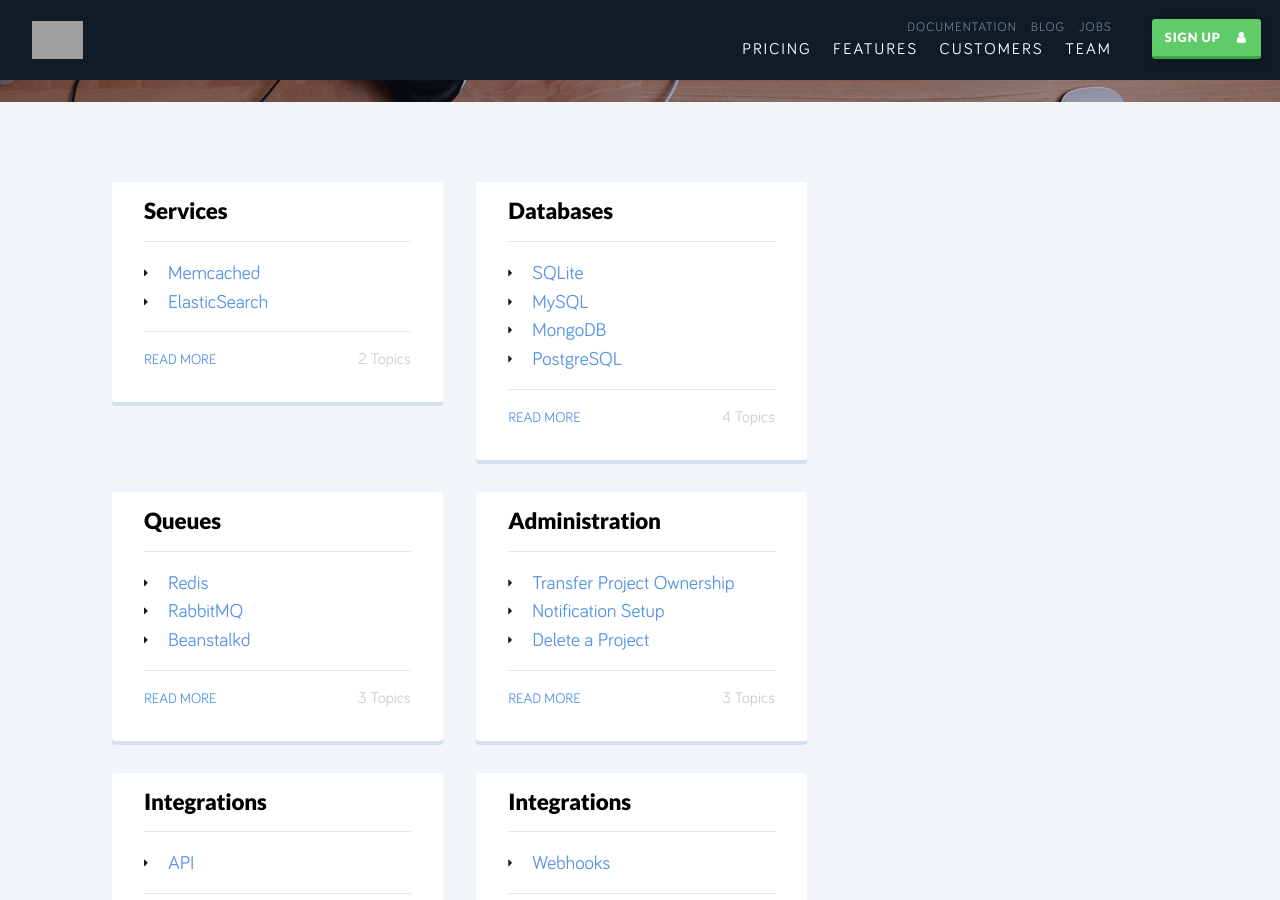
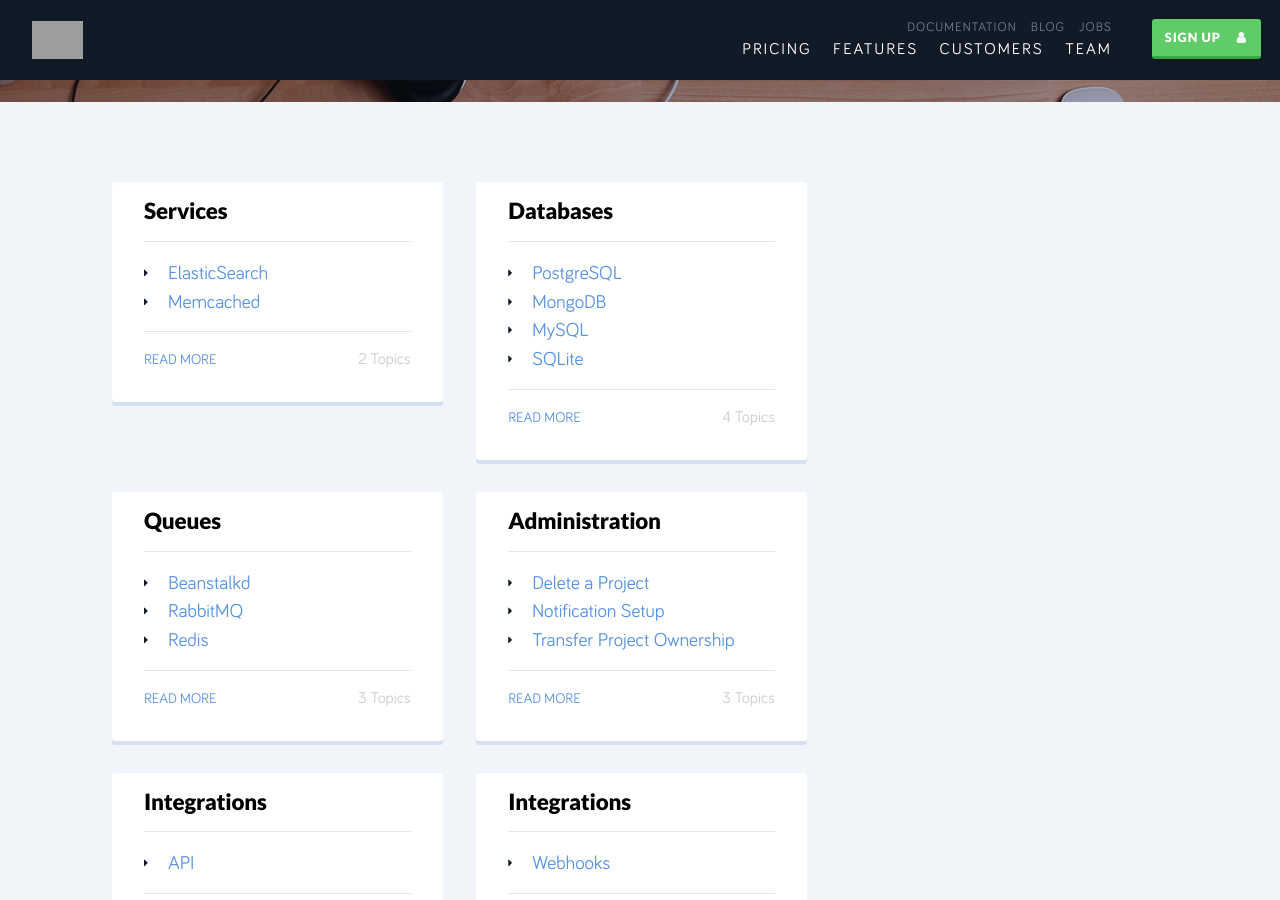
Before and after one commit to up1/documentation, a Jekyll site: the page built from index.html, in a window 1280 px wide and 900 px high, scrolled down 272 px. Built offline with Jekyll 4.4.1, drawn with Linux system fonts in a browser that asks for light colours; nearby versions of some CDN libraries; comment, search, counter and statistics services are not loaded; some of the changed text lies outside the part shown; grey boxes are pictures that could not be loaded.

Commit message:
Enhance Overview Pages
* Limit boxes to 4 items on the start page
* Sort pages by reversed weight (default weight is 50)
* Sort pages alphabetically on category and tag pages

```diff
--- a/_config.yml
+++ b/_config.yml
@@ -1,6 +1,16 @@
 # Site settings
 baseurl: /documentation
 permalink: /:categories/:title/
+
+# Defaults for posts
+defaults:
+  -
+    scope:
+      path: "" # an empty string here means all files in the project
+      type: "posts"
+    values:
+      layout: page
+      weight: 50
 
 # Jekyll
 exclude:
--- a/_layouts/category.html
+++ b/_layouts/category.html
@@ -1,13 +1,14 @@
 ---
 layout: page
 ---
+{% assign category_pages = site.categories[page.category] | sort: 'title' %}
 
 {% if site.data.categories[page.category].introduction %}
 {{ site.data.categories[page.category].introduction | markdownify }}
 {% endif %}
 
 <ul class="ul ul--columnized">
-  {% for category_page in site.categories[page.category] %}
-    <li><a href="{{ site.baseurl }}{{ category_page.url }}">{{ category_page.title }}</a></li>
+  {% for content_page in category_pages %}
+    <li><a href="{{ site.baseurl }}{{ content_page.url }}">{{ content_page.title }}</a></li>
   {% endfor %}
 </ul>
--- a/index.html
+++ b/index.html
@@ -9,11 +9,12 @@
 <div class="contentWrapper">
   <div class="grid grid--boxContainer">
     {% for category in site.categories %}
+    {% assign category_pages = site.categories[category.first] | sort: 'weight' %}
     <div class="colxs100 colsm50 colmd33 collg33">
       <div class="box">
         <h2 class="box__title">{{ category.first | capitalize }}</h2>
           <ul class="box__links ul">
-            {% for content_page in site.categories[category.first] %}
+            {% for content_page in category_pages reversed limit: 4 %}
             <li><a href="{{ site.baseurl }}{{ content_page.url }}" class="box__link">{{ content_page.title }}</a></li>
             {% endfor %}
           </ul>
```
